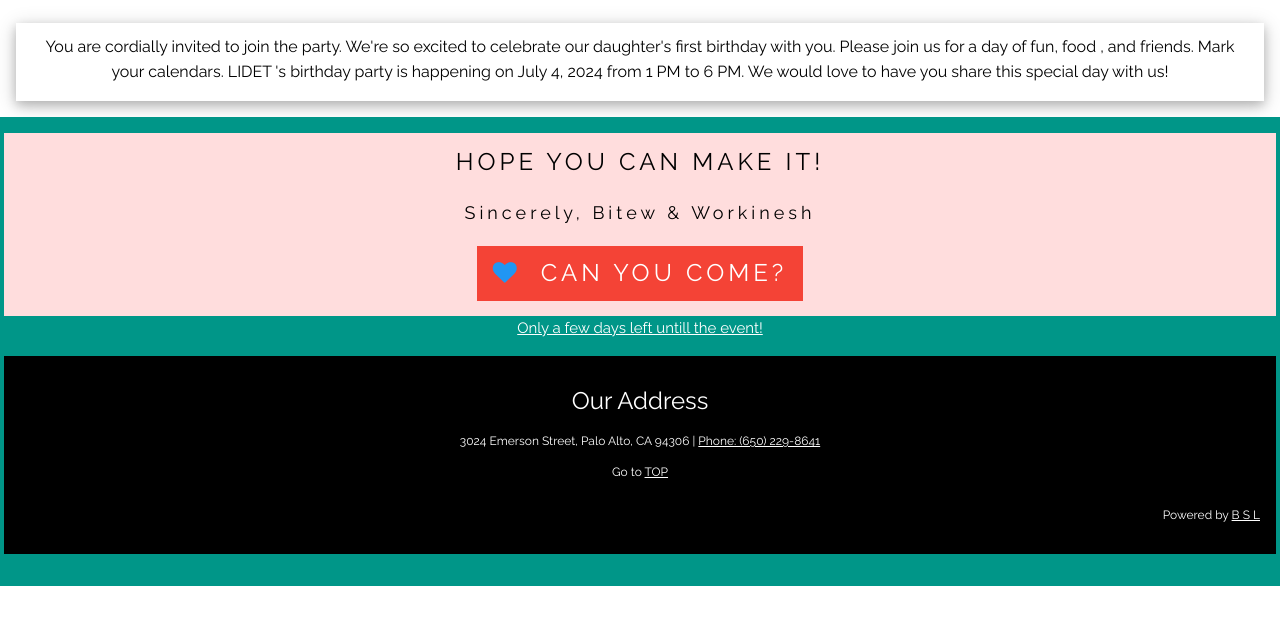
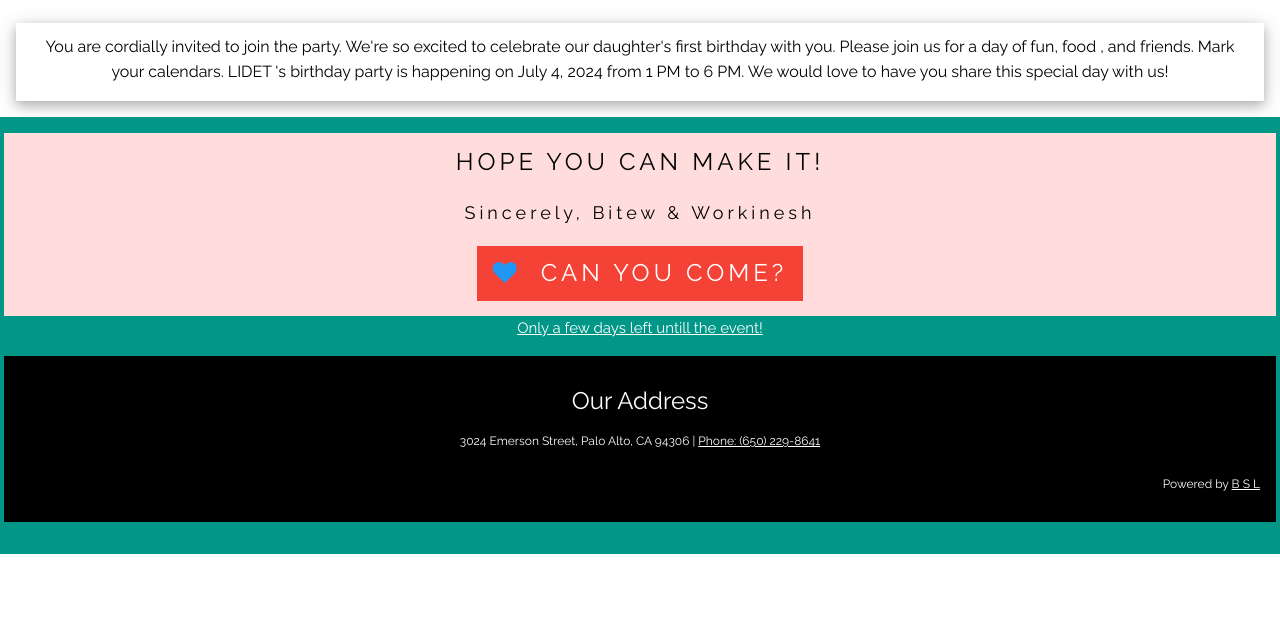
Before and after one commit to b2tisase/Lidet-Birthday-party, a plain HTML site: page index.html in a window 1280 px wide. Shown: the part 147-772 px from the top of the page. Drawn offline with nearby package versions, Linux system fonts and the light colour scheme; a script that the page names is missing.

Commit message:
Update index.html

```diff
--- a/index.html
+++ b/index.html
@@ -193,7 +193,6 @@ function w3_close() {
 
 
 
-    <p class="w3-center  w3-small">Go to <a href=" # " target="_blank" class="w3-hover-text-green"> TOP </a></p>
 
 
 
```
